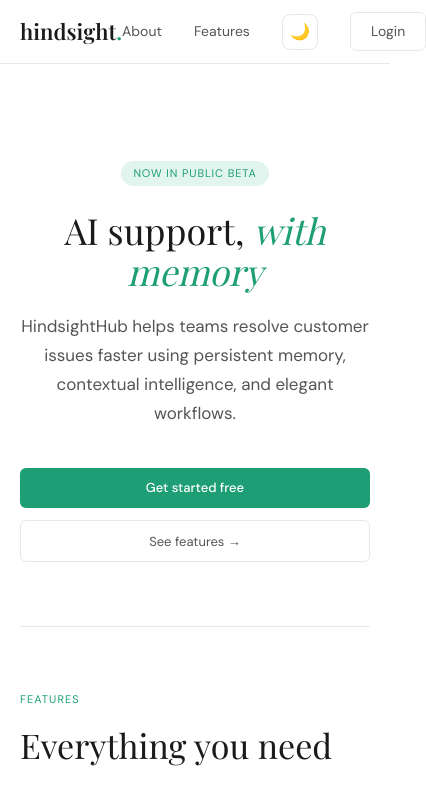
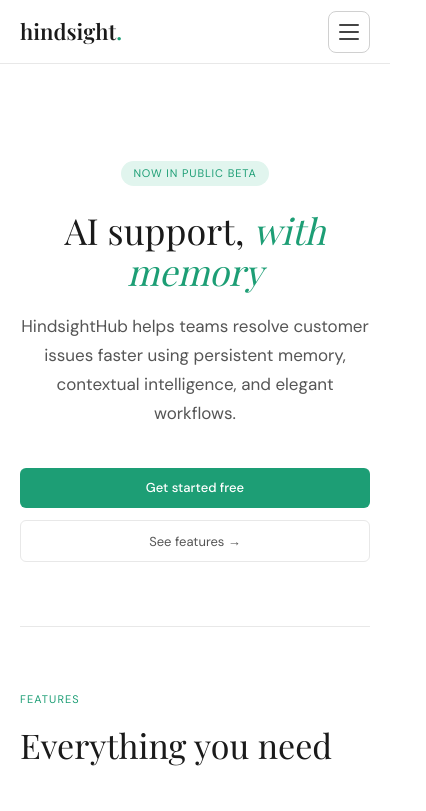
Before and after one commit to thechamprk/HackManthan2.0, a React (Vite) app in the folder frontend/: page / in a window 390 px wide. Shown: the top 811 px of the page, 426 px wide, since content can reach past the window. Built offline with nearby package versions, Linux system fonts and the light colour scheme; no server answers.

Commit message:
feat(frontend): add mobile hamburger menu and update about/footer branding
Agent-Logs-Url: https://github.com/thechamprk/HackManthan2.0/sessions/596ecce7-7c46-4b45-9cdc-e4f2ec3b5cad

Co-authored-by: thechamprk <169057464+thechamprk@users.noreply.github.com>

```diff
--- a/frontend/src/index.css
+++ b/frontend/src/index.css
@@ -29,7 +29,31 @@ body {
 .nova-nav-links a, .btn-login {
   font-size: 14px; color: #555; text-decoration: none; background: none; border: none; cursor: pointer;
 }
+.nova-nav-links a:focus-visible, .btn-login:focus-visible, .nova-menu-toggle:focus-visible {
+  outline: 2px solid #1D9E75;
+  outline-offset: 2px;
+}
 .btn-login { border: 1px solid #d0d0d0; padding: 8px 20px; border-radius: 6px; }
+.nova-menu-toggle {
+  display: none;
+  flex-direction: column;
+  justify-content: center;
+  gap: 5px;
+  width: 42px;
+  height: 42px;
+  border: 1px solid #d0d0d0;
+  border-radius: 8px;
+  background: #fff;
+  cursor: pointer;
+  padding: 0 10px;
+}
+.nova-menu-toggle span {
+  display: block;
+  width: 100%;
+  height: 2px;
+  background: #444;
+  border-radius: 999px;
+}
 
 .hero { padding: 6rem 2.5rem 4rem; max-width: 780px; margin: 0 auto; text-align: center; }
 .badge {
@@ -71,10 +95,34 @@ body {
 .about-text { flex:1; min-width:220px; }
 .about-text h2 { font-family:'Playfair Display', serif; font-size:28px; margin-bottom:1rem; }
 .about-text p { color:#666; line-height:1.7; font-size:14px; }
+.about-content { flex:1; min-width:240px; display:flex; flex-direction:column; gap:1.5rem; }
 .about-stats { display:flex; gap:2rem; flex-wrap:wrap; }
 .stat { text-align:center; }
 .stat-num { font-family:'Playfair Display', serif; font-size:32px; color:#1D9E75; }
 .stat-label { color:#888; font-size:12px; }
+.about-team {
+  display:grid;
+  grid-template-columns: repeat(3, minmax(140px, 1fr));
+  gap: 12px;
+}
+.team-card {
+  border: 1px solid #e1e1e1;
+  border-radius: 10px;
+  background: #fff;
+  padding: 1rem;
+}
+.team-card h3 {
+  font-size: 12px;
+  text-transform: uppercase;
+  letter-spacing: .08em;
+  color: #1D9E75;
+  margin-bottom: .4rem;
+}
+.team-card p {
+  font-family: 'Playfair Display', serif;
+  font-size: 20px;
+  color: #222;
+}
 
 footer { padding:1.5rem 2.5rem; text-align:center; border-top:1px solid #e8e8e8; color:#999; font-size:12px; }
 
@@ -614,3 +662,31 @@ footer { padding:1.5rem 2.5rem; text-align:center; border-top:1px solid #e8e8e8;
   .about-section { margin:0 1.25rem 3rem; padding:2rem; }
   .divider { margin:0 1.25rem; }
 }
+
+@media (max-width: 900px) {
+  .nova-menu-toggle { display: inline-flex; }
+  .nova-nav-links {
+    display: none;
+    position: absolute;
+    top: calc(100% + 8px);
+    right: 1.25rem;
+    min-width: 220px;
+    flex-direction: column;
+    align-items: stretch;
+    gap: .5rem;
+    background: #fff;
+    border: 1px solid #e8e8e8;
+    border-radius: 10px;
+    padding: .75rem;
+    box-shadow: 0 10px 30px rgba(0, 0, 0, .08);
+  }
+  .nova-nav-links.open { display: flex; }
+  .nova-nav-links a, .nova-nav-links .btn-login {
+    width: 100%;
+    text-align: left;
+    padding: .55rem .45rem;
+    border-radius: 6px;
+  }
+  .nova-nav-links .btn-login { border: 1px solid #d0d0d0; }
+  .about-team { grid-template-columns: 1fr; }
+}
--- a/frontend/src/pages/Landing.jsx
+++ b/frontend/src/pages/Landing.jsx
@@ -5,6 +5,7 @@ function Landing({ onNavigate }) {
   const [showModal, setShowModal] = useState(false);
   const [name, setName] = useState('');
   const [customerId, setCustomerId] = useState('');
+  const [isMobileMenuOpen, setIsMobileMenuOpen] = useState(false);
 
   function handleSubmit(event) {
     event.preventDefault();
@@ -19,6 +20,7 @@ function Landing({ onNavigate }) {
   function smoothScrollTo(selector) {
     const target = document.querySelector(selector);
     if (target) target.scrollIntoView({ behavior: 'smooth' });
+    setIsMobileMenuOpen(false);
   }
 
   return (
@@ -35,7 +37,23 @@ function Landing({ onNavigate }) {
           hindsight<span>.</span>
         </a>
 
-        <div className="nova-nav-links">
+        <button
+          type="button"
+          className="nova-menu-toggle"
+          aria-label={isMobileMenuOpen ? 'Close navigation menu' : 'Open navigation menu'}
+          aria-expanded={isMobileMenuOpen}
+          aria-controls="landing-navigation-links"
+          onClick={() => setIsMobileMenuOpen((prev) => !prev)}
+        >
+          <span />
+          <span />
+          <span />
+        </button>
+
+        <div
+          id="landing-navigation-links"
+          className={`nova-nav-links ${isMobileMenuOpen ? 'open' : ''}`}
+        >
           <a
             href="#about"
             onClick={(e) => {
@@ -55,7 +73,14 @@ function Landing({ onNavigate }) {
             Features
           </a>
           <ThemeToggle />
-          <button type="button" className="btn-login" onClick={() => setShowModal(true)}>
+          <button
+            type="button"
+            className="btn-login"
+            onClick={() => {
+              setIsMobileMenuOpen(false);
+              setShowModal(true);
+            }}
+          >
             Login
           </button>
         </div>
@@ -119,7 +144,7 @@ function Landing({ onNavigate }) {
 
       <section className="about-section" id="about">
         <div className="about-text">
-          <div className="section-label">About</div>
+          <div className="section-label">About Us</div>
           <h2>Built for modern support teams</h2>
           <p>
             HindsightHub combines memory + AI to reduce repetitive handling, improve resolution quality, and help
@@ -127,6 +152,7 @@ function Landing({ onNavigate }) {
           </p>
         </div>
 
+        <div className="about-content">
           <div className="about-stats">
             <div className="stat">
               <div className="stat-num">24/7</div>
@@ -141,9 +167,25 @@ function Landing({ onNavigate }) {
               <div className="stat-label">Memory Recall</div>
             </div>
           </div>
+
+          <div className="about-team">
+            <div className="team-card">
+              <h3>Team Leader</h3>
+              <p>rounak</p>
+            </div>
+            <div className="team-card">
+              <h3>Team Member</h3>
+              <p>khushi</p>
+            </div>
+            <div className="team-card">
+              <h3>Team Member</h3>
+              <p>abhinav</p>
+            </div>
+          </div>
+        </div>
       </section>
 
-      <footer>© 2026 HindsightHub · All rights reserved.</footer>
+      <footer>© 2026 hindsight.expert · All rights reserved.</footer>
 
       {showModal && (
         <div className="modal-overlay" onClick={() => setShowModal(false)}>
```
Lines whose indentation alone changed are shown as unchanged.
